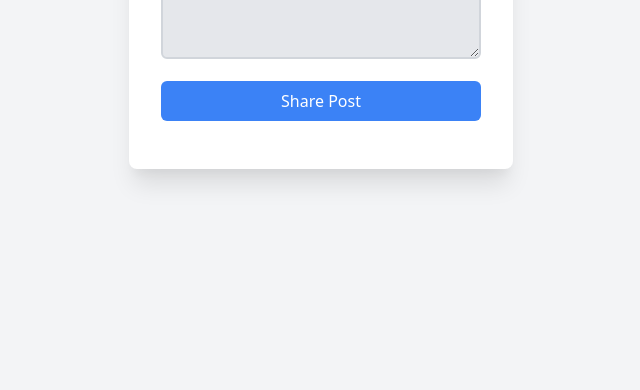
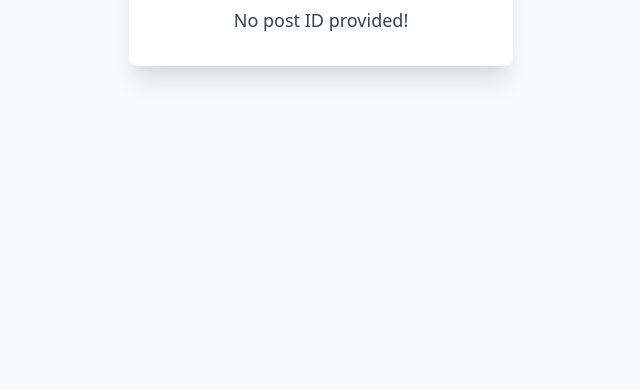
Before and after one commit to Prince123-p-byte/prince123-p-byte.github.io, a plain HTML site: page index.html in a window 1280 px wide. Shown: the part 410-800 px from the top of the page, without its empty margins (319-959 px from the left). Drawn offline with nearby package versions, Linux system fonts and the light colour scheme.

Commit message:
Update index.html

```diff
--- a/index.html
+++ b/index.html
@@ -3,17 +3,13 @@
 <head>
   <meta charset="UTF-8">
   <meta name="viewport" content="width=device-width, initial-scale=1.0">
-  <title>Create Post</title>
+  <title>View Post</title>
   <link href="https://cdn.jsdelivr.net/npm/tailwindcss@2.0.0/dist/tailwind.min.css" rel="stylesheet">
 </head>
-<body class="bg-gray-100 font-sans text-gray-800 flex items-center justify-center min-h-screen">
+<body class="bg-gray-50 font-sans text-gray-800 flex items-center justify-center min-h-screen">
   <div class="bg-white shadow-xl rounded-lg p-8 w-96">
-    <h1 class="text-3xl font-bold text-center mb-6">Create a Post</h1>
-    <textarea id="postContent" placeholder="Write your post..." class="w-full p-4 bg-gray-200 rounded-md border-2 border-gray-300 mb-4" rows="5"></textarea>
-    <button onclick="createPost()" class="w-full bg-blue-500 text-white py-2 rounded-md hover:bg-blue-600 focus:outline-none focus:ring-2 focus:ring-blue-400">
-      Share Post
-    </button>
-    <p id="shareLink" class="mt-4 text-center text-blue-500 font-medium"></p>
+    <h1 class="text-3xl font-bold text-center mb-6">Post</h1>
+    <p id="postContent" class="text-lg text-center text-gray-700">Loading post...</p>
   </div>
 
   <!-- Firebase SDKs -->
@@ -34,21 +30,21 @@
     firebase.initializeApp(firebaseConfig);
     const db = firebase.firestore();
 
-    function createPost() {
-      const content = document.getElementById("postContent").value;
-      if (!content.trim()) return alert("Post cannot be empty!");
+    const params = new URLSearchParams(window.location.search);
+    const id = params.get("id");
 
-      db.collection("posts").add({ content, createdAt: new Date() })
-        .then((docRef) => {
-          const link = `${location.origin}/share-post-app/post.html?id=${docRef.id}`;
-          document.getElementById("shareLink").innerHTML = `
-            Share this link:<br>
-            <a href="${link}" target="_blank" class="text-blue-600 hover:underline">${link}</a>
-          `;
-        })
-        .catch((error) => {
-          alert("Error creating post: " + error.message);
-        });
+    if (!id) {
+      document.getElementById("postContent").innerText = "No post ID provided!";
+    } else {
+      db.collection("posts").doc(id).get().then((doc) => {
+        if (doc.exists) {
+          document.getElementById("postContent").innerText = doc.data().content;
+        } else {
+          document.getElementById("postContent").innerText = "Post not found.";
+        }
+      }).catch((error) => {
+        document.getElementById("postContent").innerText = "Error fetching post.";
+      });
     }
   </script>
 </body>
```
